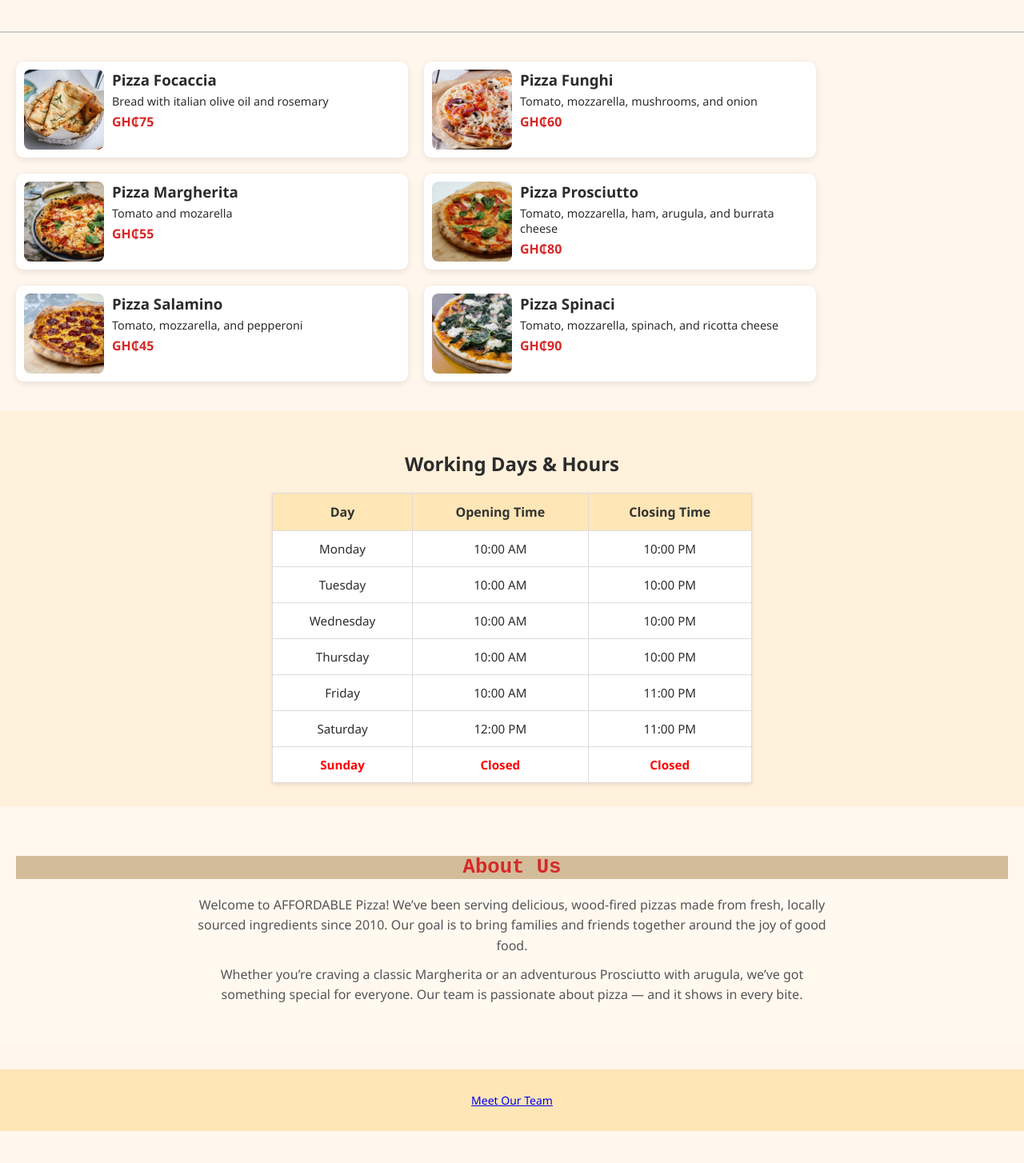
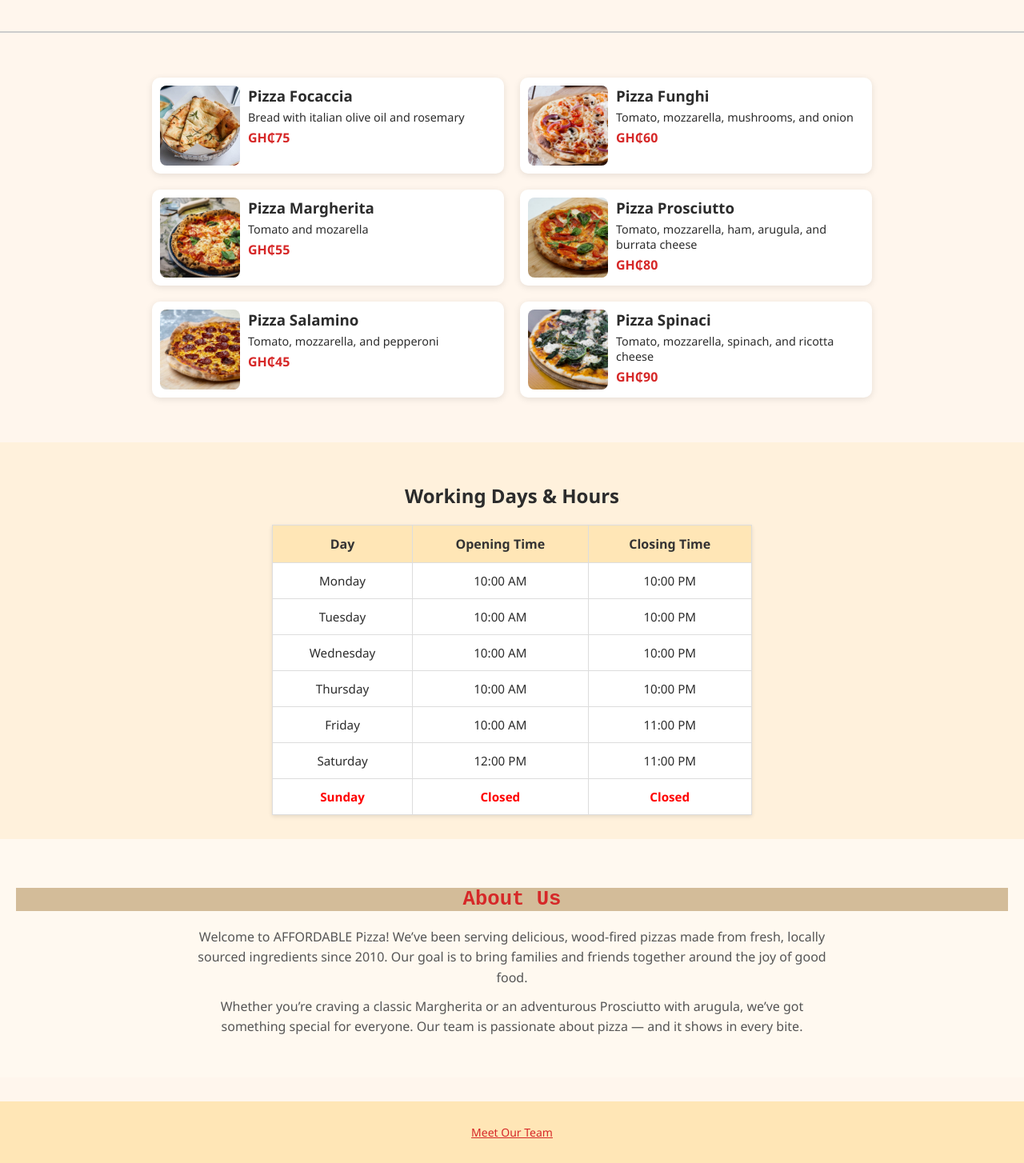
Before and after one commit to WilliamsAdu-Gyamfi/pizza-website, a plain HTML site: page index.html in a window 1280 px wide. Shown: the part 194-1648 px from the top of the page at 80% size. Before the commit the page ends 1608 px from the top, so only its background shows below. Drawn offline with Linux system fonts and the light colour scheme.

Commit message:
menu center

```diff
--- a/index.html
+++ b/index.html
@@ -14,6 +14,7 @@
     </header>
 
     <main class="menu">
+      <div class="menu-container">
         <ul class="pizza-list">
           <li class="pizza">
             <img src="pizzas/focaccia.jpg" alt="Focaccia" />
@@ -69,6 +70,7 @@
             </div>
           </li>
         </ul>
+      </div>
     </main>
 
     <section class="working-hours">
@@ -136,7 +138,7 @@
     </section>
 
     <footer>
-      <p><a href="staff.html">Meet Our Team</a></p>
+      <p><a class="team" href="staff.html">Meet Our Team</a></p>
     </footer>
 
     <section
--- a/style.css
+++ b/style.css
@@ -27,13 +27,18 @@ header {
   padding: 20px;
 }
 
+.menu-container {
+  max-width: 900px;
+  margin: 0 auto; /* centers the container */
+  padding: 20px;
+}
+
 .pizza-list {
   list-style: none;
+  display: grid;
+  grid-template-columns: repeat(auto-fit, minmax(320px, 1fr));
+  gap: 20px;
   padding: 0;
-  display: grid;
-  grid-template-columns: repeat(2, 1fr);
-  gap: 20px;
-  max-width: 1000px;
 }
 
 .pizza {
@@ -136,4 +141,9 @@ footer {
   text-align: center;
   font-size: 14px;
   margin-top: 30px;
+  color: #d62828;
 }
+
+.team {
+  color: #d62828;
+}
```
Also changed, not shown: staff.html (+6 -0 lines), staffs/iddrisu.jpg (added). Lines whose indentation alone changed are shown as unchanged.
